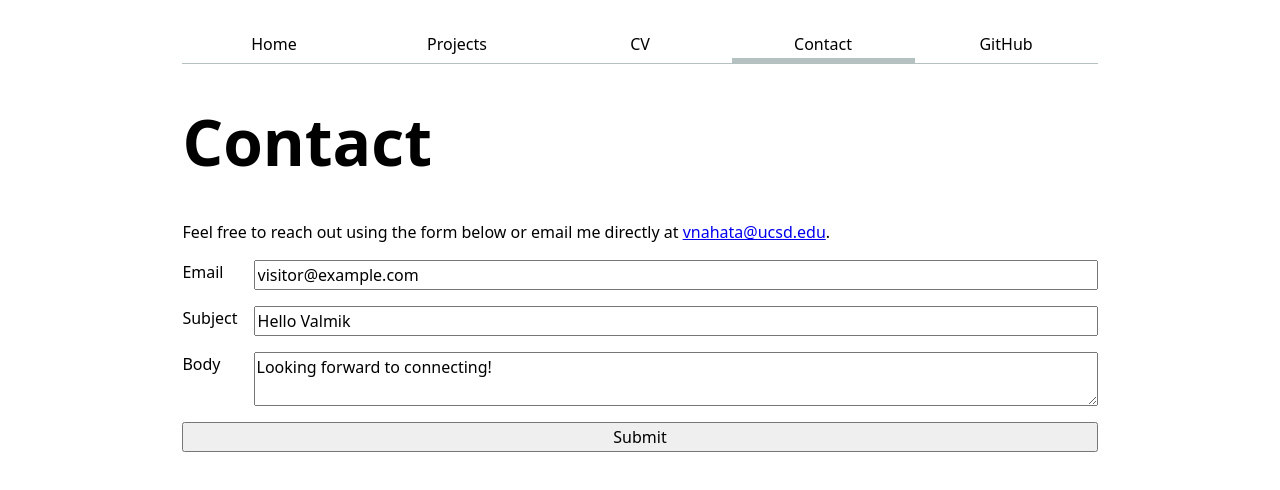
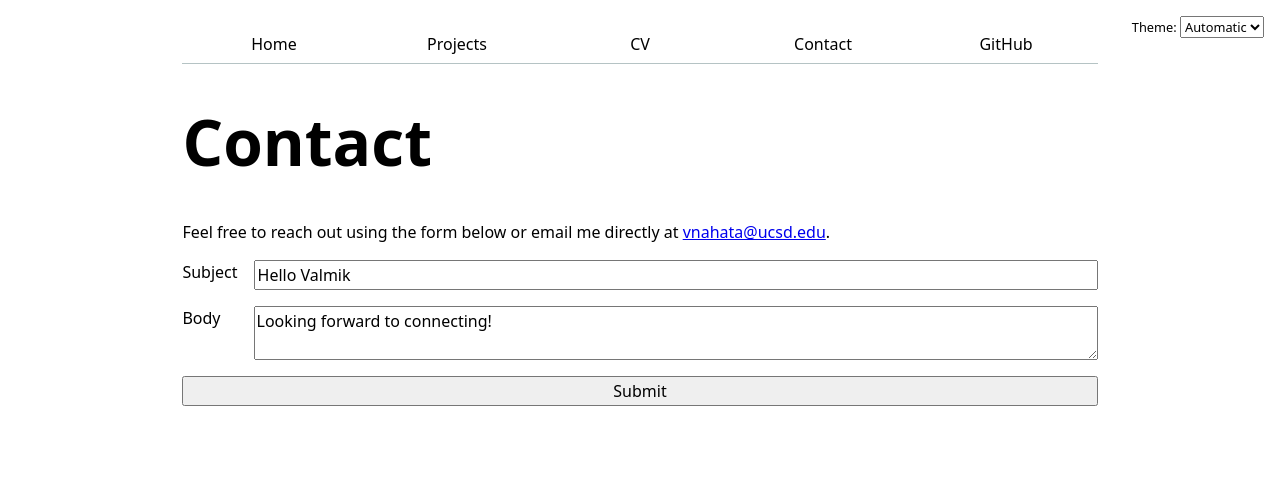
Before and after one commit to nahatav/portfolio, a plain HTML site: page contact/index.html in a window 1280 px wide. Drawn offline with Linux system fonts and the light colour scheme.

Commit message:
Add automatic navigation, dark mode switcher, and form handling for Lab 3

```diff
--- a/contact/index.html
+++ b/contact/index.html
@@ -5,28 +5,14 @@
   <meta name="viewport" content="width=device-width, initial-scale=1.0">
   <title>Contact - Valmik Nahata</title>
   <link rel="stylesheet" href="../style.css">
+  <script type="module" src="../global.js"></script>
 </head>
 <body>
-  <nav>
-    <ul>
-      <li><a href="../index.html">Home</a></li>
-      <li><a href="../projects/index.html">Projects</a></li>
-      <li><a href="../cv/index.html">CV</a></li>
-      <li><a href="index.html" class="current">Contact</a></li>
-      <li><a href="https://github.com/nahatav" target="_blank">GitHub</a></li>
-    </ul>
-  </nav>
-
   <h1>Contact</h1>
 
   <p>Feel free to reach out using the form below or email me directly at <a href="mailto:vnahata@ucsd.edu">vnahata@ucsd.edu</a>.</p>
 
-  <form action="mailto:vnahata@ucsd.edu" method="POST" enctype="text/plain">
-    <label>
-      Email
-      <input type="email" name="email" value="visitor@example.com">
-    </label>
-
+  <form action="mailto:vnahata@ucsd.edu">
     <label>
       Subject
       <input name="subject" value="Hello Valmik">
--- /dev/null
+++ b/global.js
@@ -0,0 +1,96 @@
+console.log('IT’S ALIVE!');
+
+function $$(selector, context = document) {
+  return Array.from(context.querySelectorAll(selector));
+}
+
+// Step 2 (replaced by Step 3 automatic navigation)
+// let navLinks = $$('nav a');
+// let currentLink = navLinks.find(
+//   (a) => a.host === location.host && a.pathname === location.pathname,
+// );
+// currentLink?.classList.add('current');
+
+// Step 3: Automatic navigation menu
+let pages = [
+  { url: '', title: 'Home' },
+  { url: 'projects/', title: 'Projects' },
+  { url: 'cv/', title: 'CV' },
+  { url: 'contact/', title: 'Contact' },
+  { url: 'https://github.com/nahatav', title: 'GitHub' },
+];
+
+const BASE_PATH =
+  location.hostname === 'localhost' || location.hostname === '127.0.0.1'
+    ? '/'
+    : '/portfolio/';
+
+let nav = document.createElement('nav');
+document.body.prepend(nav);
+
+for (let p of pages) {
+  let url = p.url;
+  let title = p.title;
+
+  url = !url.startsWith('http') ? BASE_PATH + url : url;
+
+  let a = document.createElement('a');
+  a.href = url;
+  a.textContent = title;
+
+  a.classList.toggle(
+    'current',
+    a.host === location.host && a.pathname === location.pathname,
+  );
+
+  if (a.host !== location.host) {
+    a.target = '_blank';
+  }
+
+  nav.append(a);
+}
+
+// Step 4: Dark mode switch
+document.body.insertAdjacentHTML(
+  'afterbegin',
+  `
+	<label class="color-scheme">
+		Theme:
+		<select>
+			<option value="light dark">Automatic</option>
+			<option value="light">Light</option>
+			<option value="dark">Dark</option>
+		</select>
+	</label>`,
+);
+
+let select = document.querySelector('.color-scheme select');
+
+function setColorScheme(colorScheme) {
+  document.documentElement.style.setProperty('color-scheme', colorScheme);
+  select.value = colorScheme;
+}
+
+if ('colorScheme' in localStorage) {
+  setColorScheme(localStorage.colorScheme);
+}
+
+select.addEventListener('input', function (event) {
+  console.log('color scheme changed to', event.target.value);
+  localStorage.colorScheme = event.target.value;
+  setColorScheme(event.target.value);
+});
+
+// Step 5: Better contact form
+let form = document.querySelector('form');
+
+form?.addEventListener('submit', function (event) {
+  event.preventDefault();
+  let data = new FormData(form);
+  let params = [];
+  for (let [name, value] of data) {
+    params.push(`${name}=${encodeURIComponent(value)}`);
+  }
+  let url = `${form.action}?${params.join('&')}`;
+  location.href = url;
+});
--- a/style.css
+++ b/style.css
@@ -1,6 +1,7 @@
 :root {
   --color-accent: oklch(65% 50% 0);
   accent-color: var(--color-accent);
+  color-scheme: light dark;
 }
 
 body {
@@ -35,9 +36,10 @@ img {
 
 /* Navigation bar styling */
 nav {
+  --border-color: oklch(50% 10% 200 / 40%);
   display: flex;
   margin-bottom: 1em;
-  border-bottom: 1px solid oklch(80% 3% 200);
+  border-bottom: 1px solid var(--border-color);
 }
 
 nav ul,
@@ -55,20 +57,29 @@ nav a {
 }
 
 nav a.current {
-  border-bottom: 0.4em solid oklch(80% 3% 200);
+  border-bottom: 0.4em solid var(--border-color);
   padding-bottom: 0.1em;
 }
 
 nav a:hover {
   border-bottom: 0.4em solid var(--color-accent);
   padding-bottom: 0.1em;
-  background-color: oklch(from var(--color-accent) 95% 5% h);
+  background-color: color-mix(in oklch, var(--color-accent), canvas 85%);
+}
+
+/* Dark mode switcher */
+.color-scheme {
+  position: absolute;
+  top: 1rem;
+  right: 1rem;
+  font-size: 80%;
 }
 
 /* Contact form layout */
 input,
 textarea,
-button {
+button,
+select {
   font: inherit;
 }
 
@@ -110,7 +121,7 @@ form button {
 #experience h2,
 #projects h2,
 #skills h2 {
-  border-bottom: 1px solid oklch(80% 3% 200);
+  border-bottom: 1px solid oklch(50% 10% 200 / 40%);
   padding-bottom: 0.25em;
   margin-top: 1.5em;
 }
@@ -126,7 +137,7 @@ header h3 {
 }
 
 time {
-  color: oklch(45% 3% 200);
+  color: oklch(60% 3% 200);
 }
 
 #skills ul {
```
Also changed, not shown: cv/index.html (+1 -10 lines), index.html (+1 -10 lines), projects/index.html (+1 -10 lines).
